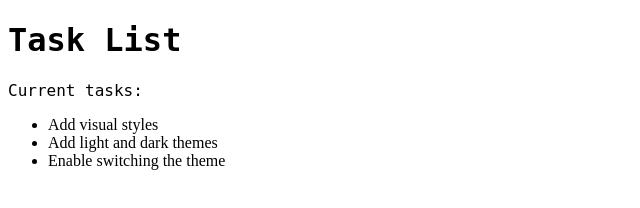
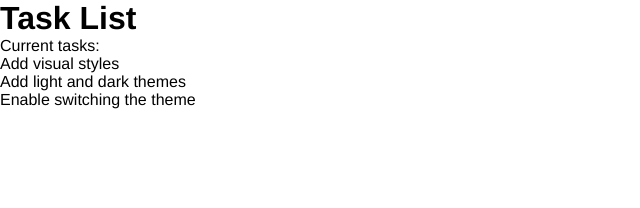
Before and after one commit to RodrigoNasc13/Bradesco-Website, a plain HTML site: page index.html in a window 1280 px wide. Shown: the whole page, without its empty margins (0-640 px from the left). Drawn offline with Linux system fonts and the light colour scheme.

Commit message:
feat: adiciona variáveis de tema e estilização para listas

```diff
--- a/styles.css
+++ b/styles.css
@@ -1,7 +1,39 @@
+:root {
+    --green: #00FF00;
+    --white: #FFFFFF;
+    --black: #000000;
+}
+
+* {
+    margin: 0;
+    padding: 0;
+    box-sizing: border-box;
+    color: var(--fontColor);
+    font-family: 'helvetica';
+}
+
 body {
-    font-family: 'monospace';
+    background: var(--bg);
+}
+
+.light-theme {
+    --bg: var(--green);
+    --fontColor: var(--black);
+}
+
+.dark-theme {
+    --bg: var(--black);
+    --fontColor: var(--green);
 }
 
 ul {
-    font-family: 'helvética';
+    font-family: 'helvetica';
 }
+
+li {
+    list-style-type: circle;
+}
+
+.list {
+    list-style-type: square;
+}
```
